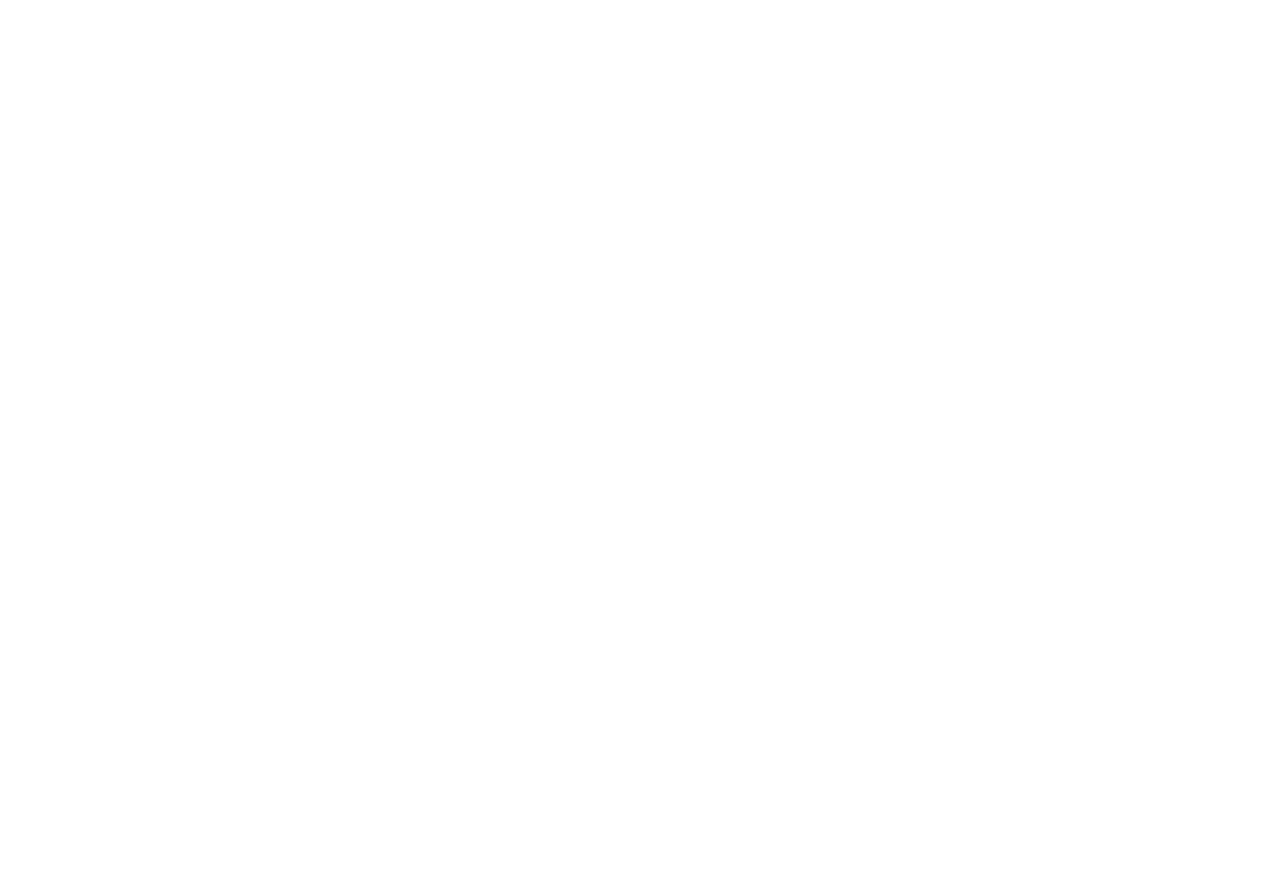
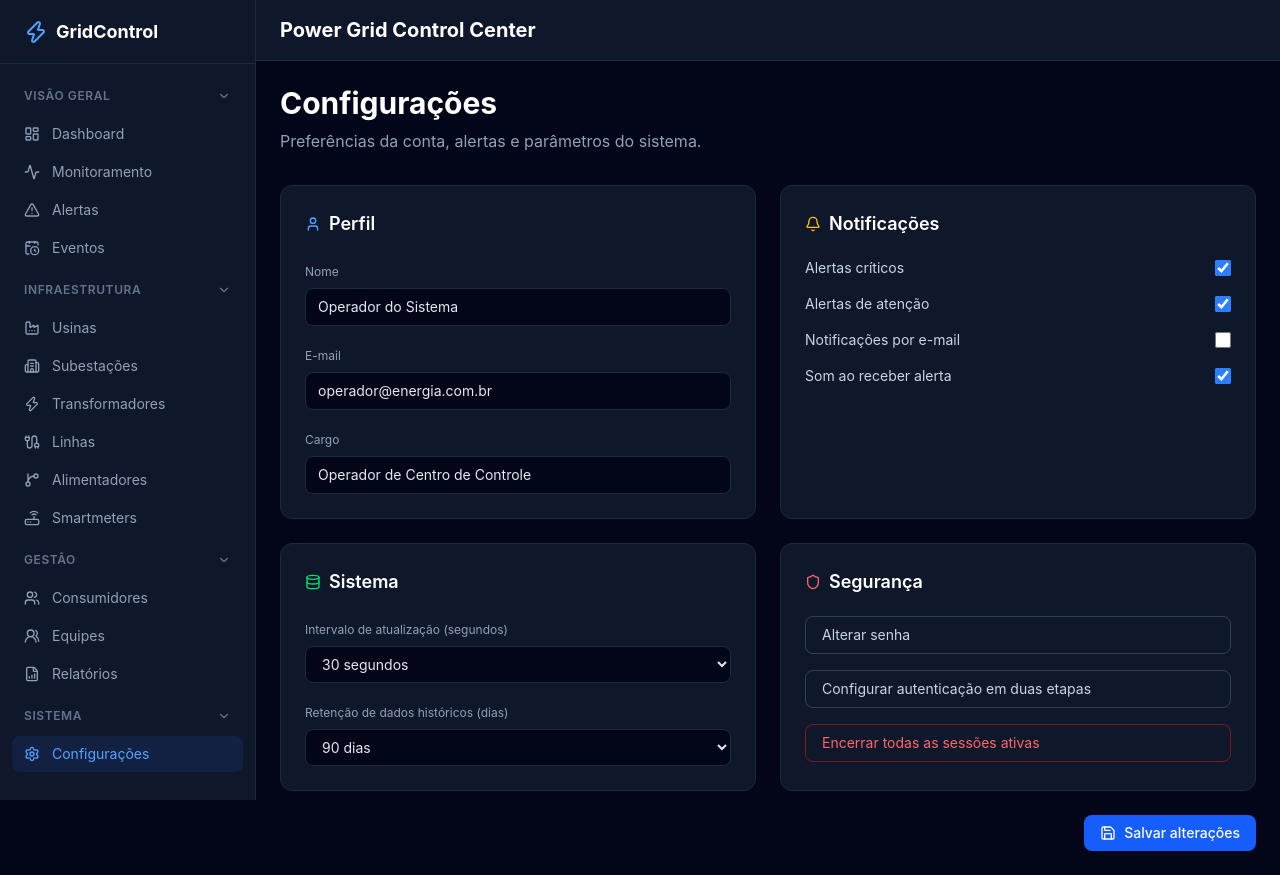
Before and after one commit to edsantos-dev/power-grid-control-center, a React (Vite) app in the folder frontend/: page /configuracoes in a window 1280 px wide. Before the commit this address had no page. Before the commit the page ends 800 px from the top, so only its background shows below. Built offline with nearby package versions, Linux system fonts and the light colour scheme.

Commit message:
feat: registra novas rotas no AppRoutes

```diff
--- a/frontend/src/routes/AppRoutes.tsx
+++ b/frontend/src/routes/AppRoutes.tsx
@@ -9,6 +9,12 @@
 import Subestacoes from '../pages/Subestacoes'
 import Transformadores from '../pages/Transformadores'
 import Linhas from '../pages/Linhas'
+import Alimentadores from '../pages/Alimentadores'
+import SmartMeters from '../pages/SmartMeters'
+import Consumidores from '../pages/Consumidores'
+import Equipes from '../pages/Equipes'
+import Relatorios from '../pages/Relatorios'
+import Configuracoes from '../pages/Configuracoes'
 
 function AppRoutes() {
   return (
@@ -26,6 +32,12 @@
           <Route path="/subestacoes" element={<Subestacoes />} />
           <Route path="/transformadores" element={<Transformadores />} />
           <Route path="/linhas" element={<Linhas />} />
+          <Route path="/alimentadores" element={<Alimentadores />} />
+          <Route path="/smartmeters" element={<SmartMeters />} />
+          <Route path="/consumidores" element={<Consumidores />} />
+          <Route path="/equipes" element={<Equipes />} />
+          <Route path="/relatorios" element={<Relatorios />} />
+          <Route path="/configuracoes" element={<Configuracoes />} />
         </Route>
       </Routes>
     </BrowserRouter>
```
